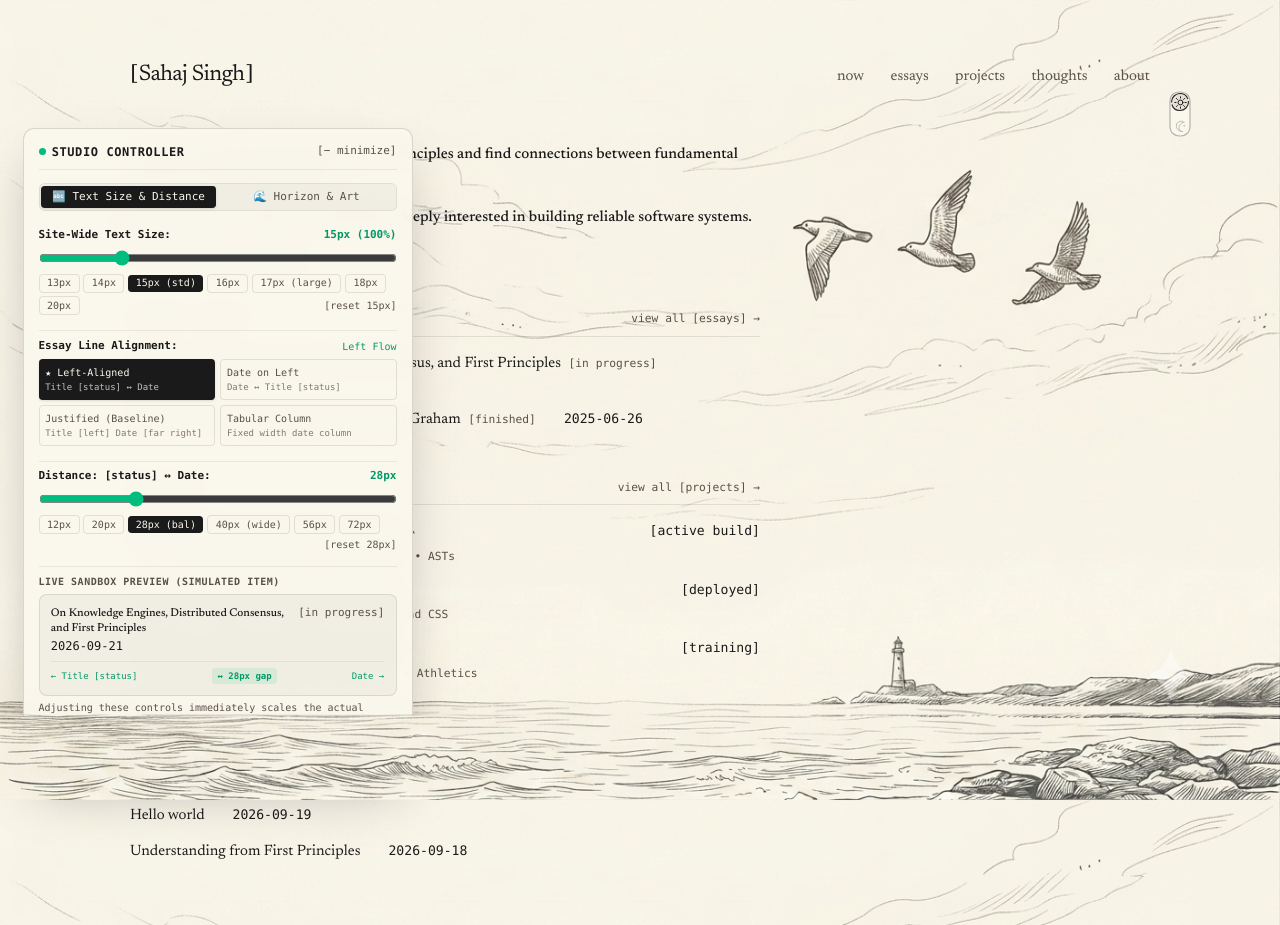
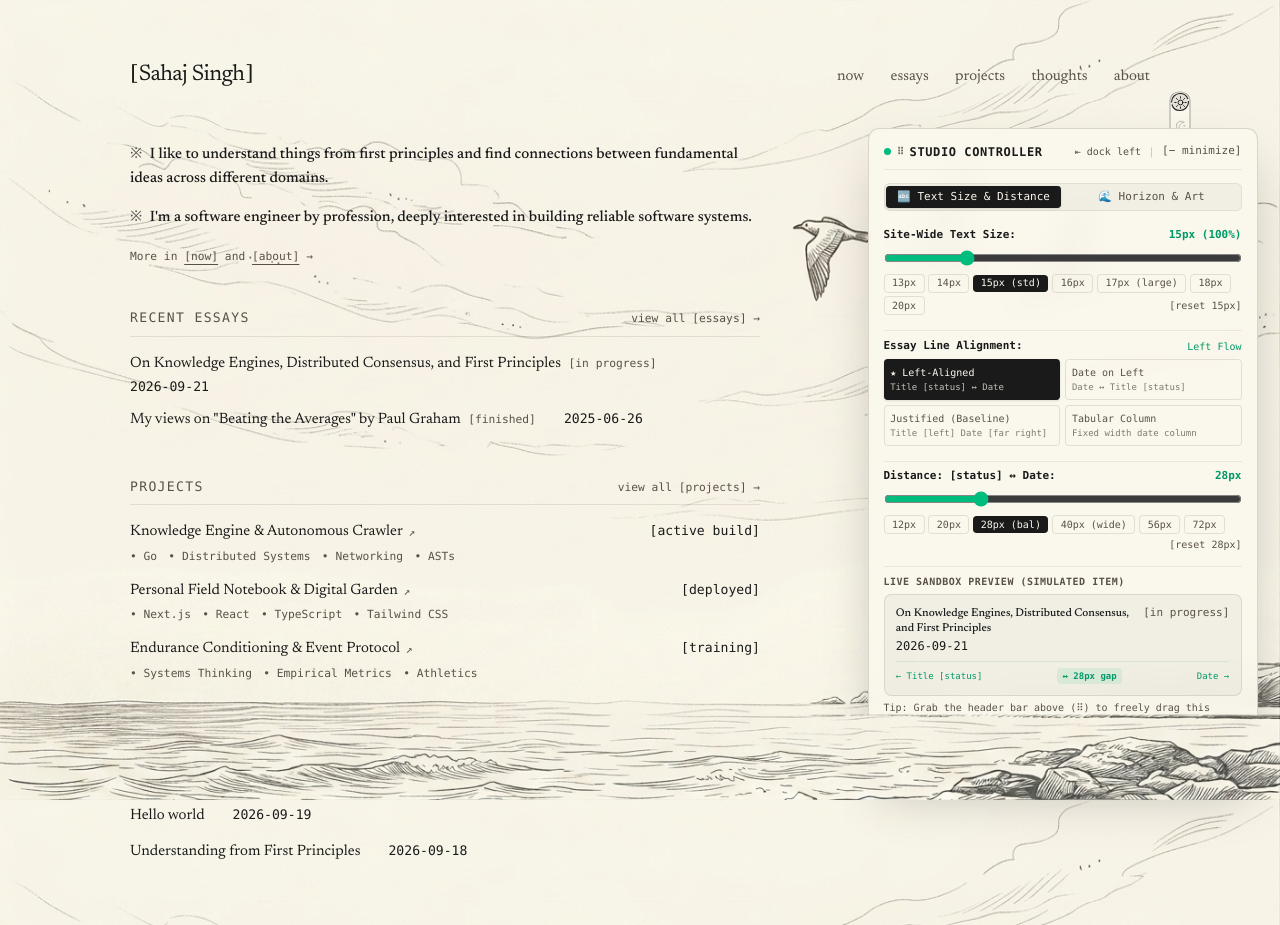
Before and after one commit to sahajdeepsingh651/sahajsingh, a Next.js app: page / in a window 1280 px wide. Built offline with nearby package versions, Linux system fonts and the light colour scheme.

Commit message:
feat(ui): make typography studio controller draggable and right-aligned by default

```diff
--- a/src/components/BackgroundSwitcher.tsx
+++ b/src/components/BackgroundSwitcher.tsx
@@ -1,6 +1,6 @@
 "use client";
 
-import { useState, useEffect } from "react";
+import { useState, useEffect, useRef } from "react";
 
 type ActiveTab = "typography" | "art";
 type BgOption = "default" | "candidate" | "original" | "none";
@@ -12,6 +12,13 @@ export default function BackgroundSwitcher() {
     // Tab state
     const [activeTab, setActiveTab] = useState<ActiveTab>("typography");
     const [isOpen, setIsOpen] = useState<boolean>(true);
+
+    // Draggable position & docking state (defaults to right-aligned)
+    const [pos, setPos] = useState<{ x: number; y: number } | null>(null);
+    const [isDragging, setIsDragging] = useState<boolean>(false);
+    const [dockSide, setDockSide] = useState<"right" | "left">("right");
+    const dragStartRef = useRef<{ startX: number; startY: number; initX: number; initY: number } | null>(null);
+    const panelRef = useRef<HTMLDivElement>(null);
 
     // Typography & Alignment state
     const [fontSize, setFontSize] = useState<number>(15);
@@ -46,6 +53,8 @@ export default function BackgroundSwitcher() {
         const savedFontSize = localStorage.getItem("experiment_font_size");
         const savedEntryGap = localStorage.getItem("experiment_entry_gap");
         const savedAlign = localStorage.getItem("experiment_entry_align") as EntryAlignMode;
+        const savedDockSide = (localStorage.getItem("experiment_dock_side") as "right" | "left") || "right";
+        const savedDockPos = localStorage.getItem("experiment_dock_pos");
 
         const savedBg = (localStorage.getItem("experiment_bg") as BgOption) || "candidate";
         const savedSize = (localStorage.getItem("experiment_bg_size") as SizeOption) || "100% auto";
@@ -56,6 +65,18 @@ export default function BackgroundSwitcher() {
         if (savedFontSize) setFontSize(Number(savedFontSize));
         if (savedEntryGap) setEntryGap(Number(savedEntryGap));
         if (savedAlign) setAlignMode(savedAlign);
+        setDockSide(savedDockSide);
+
+        if (savedDockPos) {
+            try {
+                const parsed = JSON.parse(savedDockPos);
+                if (typeof parsed?.x === "number" && typeof parsed?.y === "number") {
+                    setPos(parsed);
+                }
+            } catch {
+                // Ignore parse errors
+            }
+        }
 
         setBgOption(savedBg);
         setBgSize(savedSize);
@@ -111,6 +132,58 @@ export default function BackgroundSwitcher() {
         );
     }, [bgOption, bgSize, bgPosition, isDark]);
 
+    // Pointer-based dragging handlers
+    const handlePointerDown = (e: React.PointerEvent<HTMLDivElement>) => {
+        if ((e.target as HTMLElement).closest("button, input, a, select")) return;
+        const panel = panelRef.current;
+        if (!panel) return;
+
+        const rect = panel.getBoundingClientRect();
+        dragStartRef.current = {
+            startX: e.clientX,
+            startY: e.clientY,
+            initX: rect.left,
+            initY: rect.top,
+        };
+        setIsDragging(true);
+        e.currentTarget.setPointerCapture(e.pointerId);
+    };
+
+    const handlePointerMove = (e: React.PointerEvent<HTMLDivElement>) => {
+        if (!isDragging || !dragStartRef.current || !panelRef.current) return;
+        const dx = e.clientX - dragStartRef.current.startX;
+        const dy = e.clientY - dragStartRef.current.startY;
+
+        const panel = panelRef.current;
+        const w = panel.offsetWidth;
+        const h = panel.offsetHeight;
+
+        const maxX = Math.max(0, window.innerWidth - w - 8);
+        const maxY = Math.max(0, window.innerHeight - h - 8);
+
+        const newX = Math.min(maxX, Math.max(8, dragStartRef.current.initX + dx));
+        const newY = Math.min(maxY, Math.max(8, dragStartRef.current.initY + dy));
+
+        setPos({ x: newX, y: newY });
+    };
+
+    const handlePointerUp = (e: React.PointerEvent<HTMLDivElement>) => {
+        if (isDragging) {
+            setIsDragging(false);
+            dragStartRef.current = null;
+            if (pos) {
+                localStorage.setItem("experiment_dock_pos", JSON.stringify(pos));
+            }
+        }
+    };
+
+    const dockTo = (side: "right" | "left") => {
+        setDockSide(side);
+        setPos(null);
+        localStorage.removeItem("experiment_dock_pos");
+        localStorage.setItem("experiment_dock_side", side);
+    };
+
     const selectBg = (option: BgOption) => {
         setBgOption(option);
     };
@@ -127,17 +200,28 @@ export default function BackgroundSwitcher() {
         window.dispatchEvent(new Event("glass-box-toggle"));
     };
 
+    const containerClasses =
+        pos !== null
+            ? "fixed z-50 font-mono text-xs text-[var(--text-muted)]"
+            : dockSide === "right"
+                ? "fixed right-3 sm:right-6 bottom-4 sm:bottom-6 z-50 font-mono text-xs text-[var(--text-muted)]"
+                : "fixed left-3 sm:left-6 bottom-4 sm:bottom-6 z-50 font-mono text-xs text-[var(--text-muted)]";
+
+    const containerStyle =
+        pos !== null ? { left: `${pos.x}px`, top: `${pos.y}px` } : undefined;
+
     return (
         <aside
             aria-label="Typography, layout spacing, and visual art experiment studio"
-            className="fixed left-3 sm:left-6 bottom-4 sm:bottom-6 z-50 font-mono text-xs text-[var(--text-muted)]"
+            className={containerClasses}
+            style={containerStyle}
         >
             {!isOpen ? (
                 <button
                     type="button"
                     onClick={() => setIsOpen(true)}
                     className="px-3.5 py-2.5 rounded-lg border border-current/25 bg-[var(--bg-color)]/95 backdrop-blur-md shadow-xl text-[11px] text-[var(--text-color)] hover:border-current/40 transition-all flex items-center gap-2.5 cursor-pointer"
-                    title="Open Typography & Design Studio"
+                    title="Open Typography & Design Studio (Right-Aligned / Draggable)"
                 >
                     <span className="w-2 h-2 rounded-full bg-emerald-500 animate-pulse" />
                     <span>
@@ -152,13 +236,32 @@ export default function BackgroundSwitcher() {
                     <span className="text-[var(--text-muted)] ml-1">[open]</span>
                 </button>
             ) : (
-                <div className="p-4 rounded-xl border border-current/20 bg-[var(--bg-color)]/95 backdrop-blur-md shadow-2xl space-y-3.5 w-[340px] sm:w-[390px] max-w-[calc(100vw-1.5rem)] max-h-[85vh] overflow-y-auto">
-                    {/* Header with Title and Minimize */}
-                    <div className="flex items-center justify-between border-b border-current/10 pb-2.5">
+                <div
+                    ref={panelRef}
+                    className="p-4 rounded-xl border border-current/20 bg-[var(--bg-color)]/95 backdrop-blur-md shadow-2xl space-y-3.5 w-[340px] sm:w-[390px] max-w-[calc(100vw-1.5rem)] max-h-[85vh] overflow-y-auto"
+                >
+                    {/* Draggable Header Bar */}
+                    <div
+                        onPointerDown={handlePointerDown}
+                        onPointerMove={handlePointerMove}
+                        onPointerUp={handlePointerUp}
+                        className="flex items-center justify-between border-b border-current/10 pb-2.5 cursor-grab active:cursor-grabbing select-none"
+                        title="Click and drag from here to position the studio anywhere on screen"
+                    >
                         <span className="text-[12px] uppercase tracking-wider font-semibold text-[var(--text-color)] flex items-center gap-1.5">
                             <span className="w-2 h-2 rounded-full bg-emerald-500" />
-                            Studio Controller
+                            <span className="opacity-60 text-[10px] tracking-normal cursor-grab">⠿</span> Studio Controller
                         </span>
+                        <div className="flex items-center gap-2 text-[10px]">
+                            <button
+                                type="button"
+                                onClick={() => dockTo(dockSide === "right" ? "left" : "right")}
+                                className="text-[var(--text-muted)] hover:text-[var(--text-color)] hover:underline cursor-pointer"
+                                title={`Dock to ${dockSide === "right" ? "left" : "right"}`}
+                            >
+                                {dockSide === "right" ? "⇤ dock left" : "⇥ dock right"}
+                            </button>
+                            <span className="opacity-30">|</span>
                             <button
                                 type="button"
                                 onClick={() => setIsOpen(false)}
@@ -167,6 +270,7 @@ export default function BackgroundSwitcher() {
                             >
                                 [− minimize]
                             </button>
+                        </div>
                     </div>
 
                     {/* Navigation Tabs */}
@@ -412,7 +516,7 @@ export default function BackgroundSwitcher() {
                                     )}
                                 </div>
                                 <p className="text-[10px] text-[var(--text-muted)] leading-tight">
-                                    Adjusting these controls immediately scales the actual homepage &amp; essays lists!
+                                    Tip: Grab the header bar above (⠿) to freely drag this window anywhere on your screen!
                                 </p>
                             </div>
                         </div>
```
Lines whose indentation alone changed are shown as unchanged.
